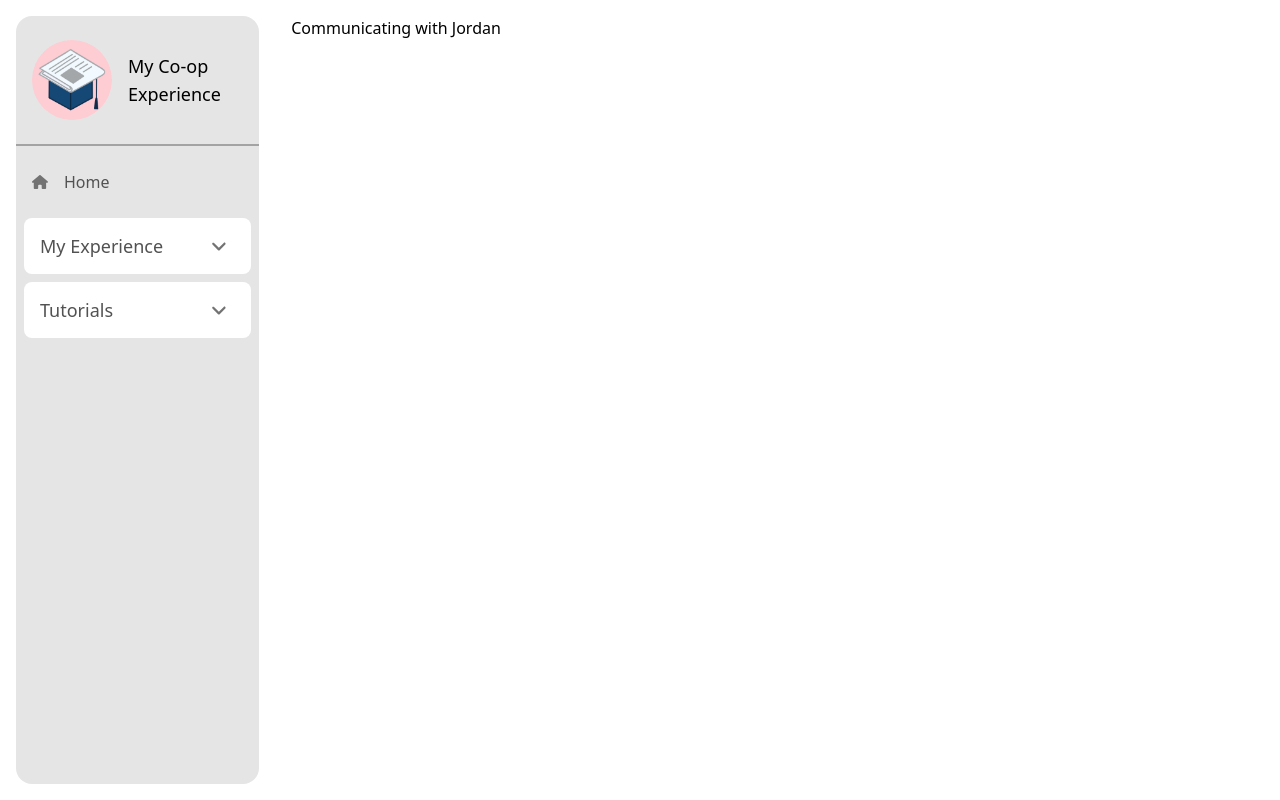
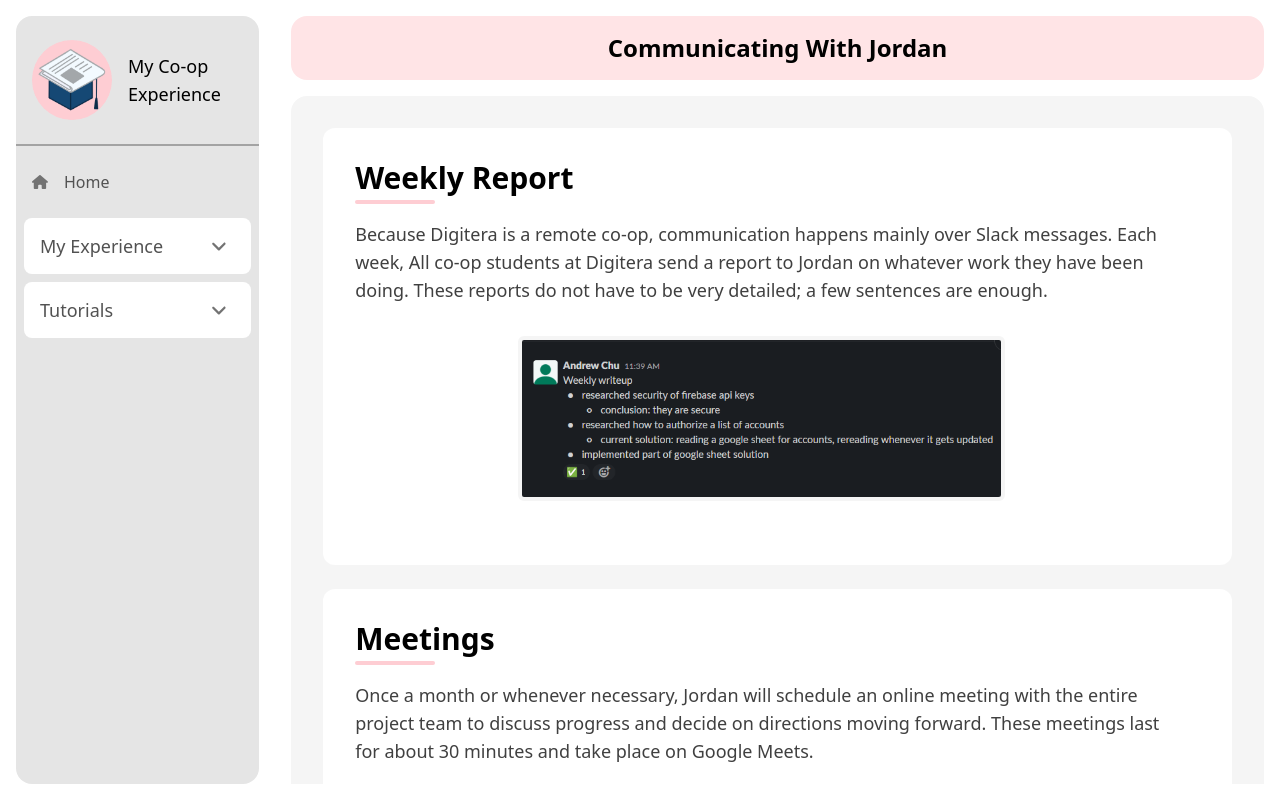
Before and after one commit to Previouslynamedjeff/digitera-coop-experience, a React (Vite) app: page /communicating-with-jordan in a window 1280 px wide. Built offline with nearby package versions, Linux system fonts and the light colour scheme.

Commit message:
communicating with jordan

```diff
--- a/src/pages/snapshot/CommunicatingWithJordan.jsx
+++ b/src/pages/snapshot/CommunicatingWithJordan.jsx
@@ -1,8 +1,34 @@
+import { Helmet } from "react-helmet";
+import { TitleCard } from "../../components/Title";
+import Card from "../../components/Card";
+import WeeklyWriteup from "../../assets/weekly-writeup.png";
+
 function CommunicatingWithJordan() {
     return (
-        <div>
-            Communicating with Jordan
+    <>
+        <Helmet>
+            <title>Communicating With Jordan</title>
+        </Helmet>
+        <TitleCard>Communicating With Jordan</TitleCard>
+        <div className="bg-neutral-100 rounded-2xl px-6 py-2">
+            <Card title="Weekly Report">
+                <p className="text-lg text-neutral-700 mb-4">
+                    Because Digitera is a remote co-op, communication happens mainly over Slack messages. Each week,
+                    All co-op students at Digitera send a report to Jordan on whatever work they have been doing.
+                    These reports do not have to be very detailed; a few sentences are enough.
+                </p>
+                <img className="text-center box-border w-[60%] m-auto border-neutral-100 border-4 rounded-md my-8" alt="Skills section in resume" src={WeeklyWriteup}/>
+
+            </Card>
+            <Card title="Meetings">
+                <p className="text-lg text-neutral-700 mb-4">
+                    Once a month or whenever necessary, Jordan will schedule an online meeting with the entire project
+                    team to discuss progress and decide on directions moving forward. These meetings last for about 30
+                    minutes and take place on Google Meets.
+                </p>
+            </Card>
         </div>
+    </>
     );
 }
 
```
Also changed, not shown: src/assets/weekly-writeup.png (added).
